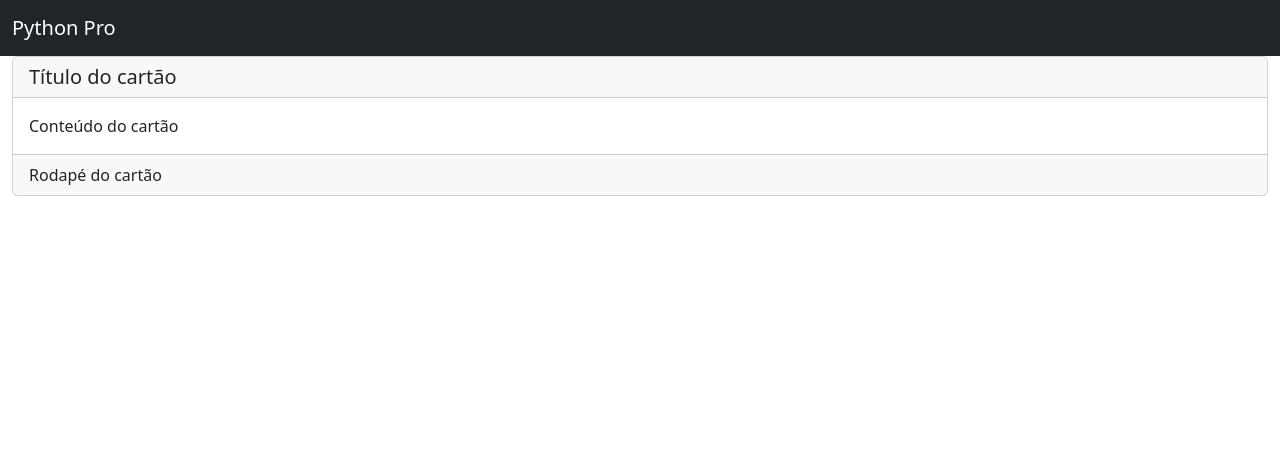
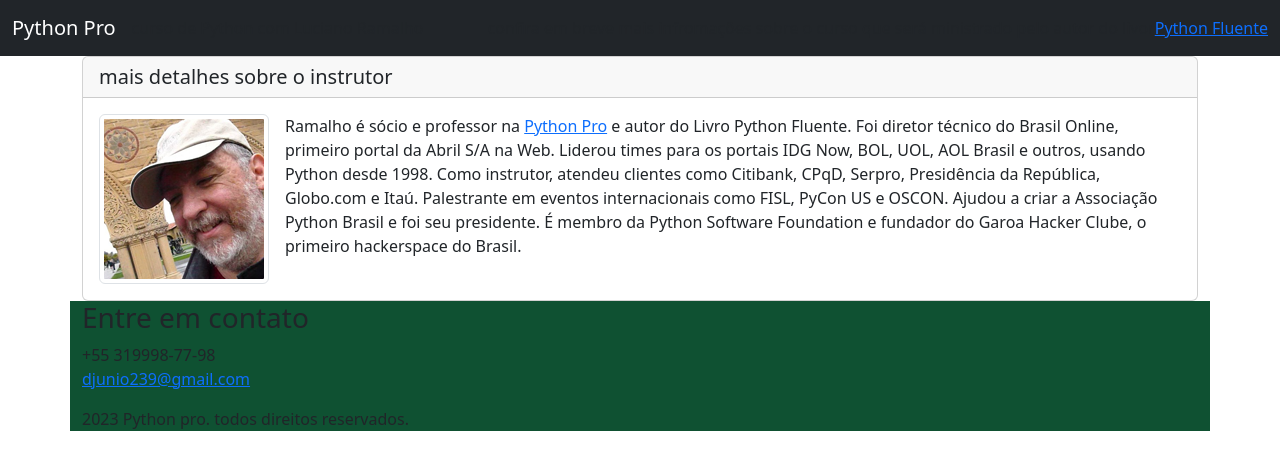
Before and after one commit to david0407j/curso-django, a Django app: template pypro/base/templates/base/home.html in a window 1280 px wide. Shown: the top 470 px of the page. Run offline with Django 4.2, Linux system fonts and the light colour scheme; the template is opened without the code that fills it, so the values that code supplies are empty; some libraries are stand-ins or nearby versions.

Commit message:
configuração do html
close #15

```diff
--- a/pypro/base/static/css/style.css
+++ b/pypro/base/static/css/style.css
@@ -1 +1,3 @@
-# Empty CSS file for your own CSS
+.main-footer{
+    background-color: #0f5132;
+}
--- a/pypro/base/templates/base/home.html
+++ b/pypro/base/templates/base/home.html
@@ -10,13 +10,14 @@
 
     <meta name="description" content="Página do curso Python Pro">
     <meta name="author" content="Davidson Junio!">
+      <link rel=" icon" type="image/png"href="{% static 'img/favicon.png' %}"/>
+
 
     <link href="{% static  'css/bootstrap.min.css' %}" rel="stylesheet">
     <link href="{% static  'css/style.css' %}" rel="stylesheet">
      <script src="{% static  'js/jquery.min.js' %}"></script>
     <script src="{% static  'js/bootstrap.min.js' %}"></script>
-    <script src="{% static
-     'js/scripts.js' %}"></script>
+    <script src="{% static 'js/scripts.js' %}"></script>
 
   </head>
   <body>
@@ -31,28 +32,62 @@
       <ul class="navbar-nav me-auto mb-2 mb-lg-0">
         <li class="nav-item">
         </li>
+          curso de Python com Luciano Ramalho
       </ul>
+        confira em breve mais infromações sobre o curso que será ministrado pelo autor do livor
+        <a href="https://www.academia.edu/53295237/Python_Fluente_by_Luciano_Ramalho"target="_blank" >Python Fluente </a>
   </div>
 </nav>
 
-    <div class="container-fluid" _msthidden="3">
+    <div class="container">
 	<div class="row" _msthidden="3">
 		<div class="col-md-12" _msthidden="3">
 			<div class="card" _msthidden="3">
 				<h5 class="card-header" _msttexthash="307684" _msthidden="1" _msthash="465">
-					Título do cartão
+					mais detalhes sobre o instrutor
 				</h5>
-				<div class="card-body" _msthidden="1">
-					<p class="card-text" _msttexthash="375336" _msthidden="1" _msthash="466">
-						Conteúdo do cartão
+				<div class="card-body" >
+					<p class="card-text">
+                        <img src="{% static 'img/Luciano-Ramalho.png' %}"  alt=" foto de Luciano Ramalho"
+                             class="img-thumbnail float-md-start me-sm-3"/>
+                        Ramalho é sócio e professor na <a href="https://www.python.pro.br">Python Pro</a> e autor do Livro
+                        Python Fluente. Foi diretor técnico do Brasil Online, primeiro portal da Abril S/A na Web.
+                        Liderou times para os portais IDG Now, BOL, UOL, AOL Brasil e outros, usando Python desde 1998.
+                        Como instrutor, atendeu clientes como Citibank, CPqD, Serpro, Presidência da República,
+                        Globo.com e Itaú. Palestrante em eventos internacionais como FISL, PyCon US e OSCON. Ajudou a
+                        criar a Associação Python Brasil e foi seu presidente. É membro da Python Software Foundation e
+                        fundador do Garoa Hacker Clube, o primeiro hackerspace do Brasil.
+
 					</p>
 				</div>
-				<div class="card-footer" _msttexthash="309530" _msthidden="1" _msthash="467">
-					Rodapé do cartão
+				<div
 				</div>
 			</div>
 		</div>
 	</div>
+  <footer class="main-footer">
+      <div class="accordion">
+          <div class="row-cols-md-1">
+              <div class="col">
+                  <h3>Entre em contato </h3>
+                  <address>
+                      +55 319998-77-98
+                      <br/>
+                      <a href="mailto:djunio239@gmail.com">djunio239@gmail.com</a>
+                  </address>
+
+              </div>
+          </div>
+      </div>
+      <div class="accordion">
+          <div class="row-cols-md-1">
+              <div class="col">
+                  {% now 'Y' %} Python pro. todos direitos reservados.
+
+              </div>
+          </div>
+      </div>
+  </footer>
 </div>
 
     <script src="js/jquery.min.js"></script>
--- a/pypro/urls.py
+++ b/pypro/urls.py
@@ -21,7 +21,7 @@
 
 urlpatterns = [
     path('admin/', admin.site.urls),
-    path('', include('python.base.urls')),
+    path('', include('pypro.base.urls')),
 ]
 if settings.DEBUG:
     import debug_toolbar
```
Also changed, not shown: pypro/base/static/img/favicon.png (added), pypro/base/static/img/luciano-ramalho.png (added).
